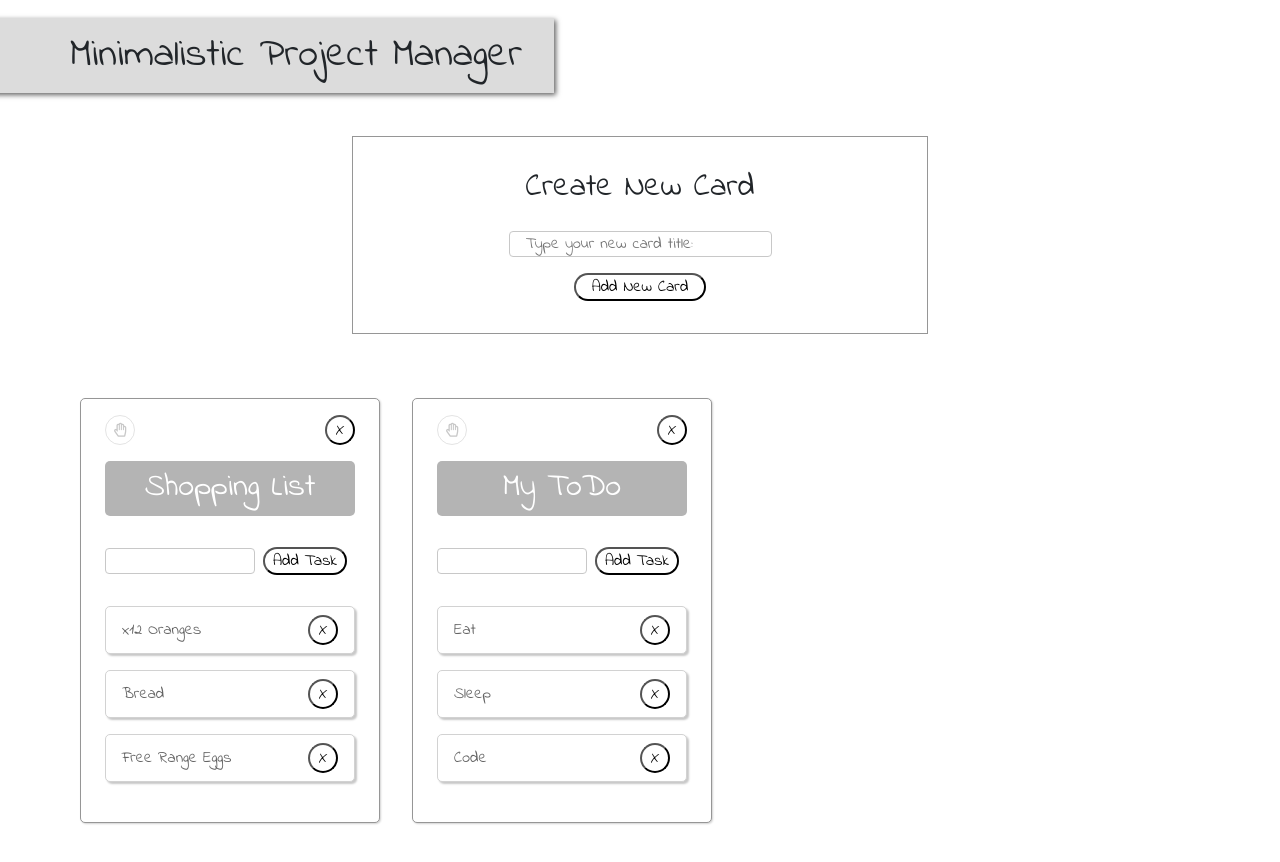
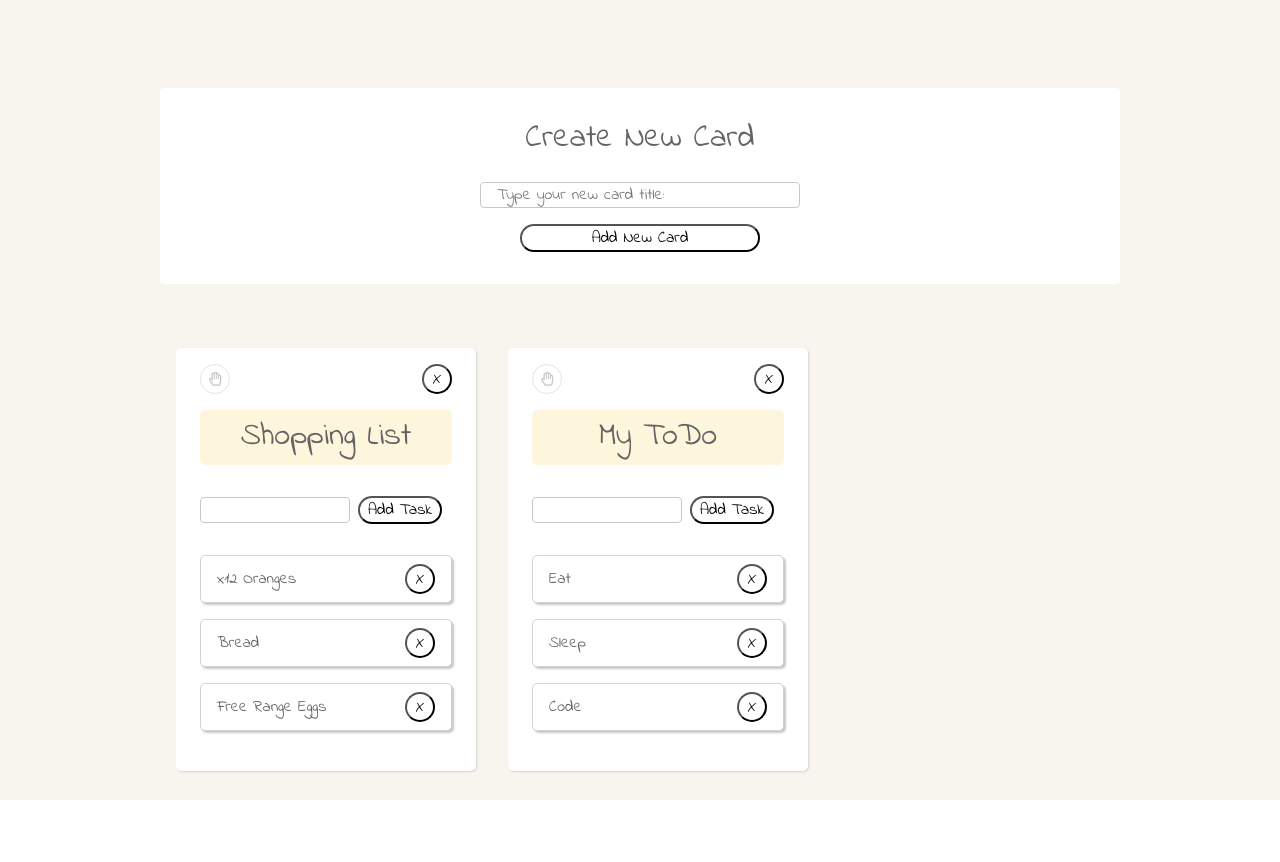
Before and after one commit to mwGHburger/react-dnd-simple-task-manager, a React (Create React App) app: page / in a window 1280 px wide. After the commit the page ends 800 px from the top, so only its background shows below. Built offline with nearby package versions, Linux system fonts and the light colour scheme.

Commit message:
changed styling

```diff
--- a/src/App.css
+++ b/src/App.css
@@ -1,6 +1,9 @@
 .component-app-container {
   font-family: "Indie Flower", cursive;
   padding: 32px 64px;
+  height: 100vh;
+  padding: 2rem 10rem;
+  background: #f7f5ed;
 }
 
 .component-app-container > h1 {
@@ -50,14 +53,11 @@
 
 .add-column-container {
   margin: 56px auto;
-  border: 1px rgba(150, 150, 150) solid;
+  border-radius: 4px;
+  background: #fff;
   padding: 32px 24px;
-  width: 50%;
+  width: 100%;
   transition: 0.5s;
-}
-
-.add-column-container:hover {
-  box-shadow: rgb(200, 200, 200) 5px 5px 2px;
 }
 
 .add-column-container > h1 {
@@ -76,7 +76,7 @@
   padding: 0px 16px;
   border-radius: 4px;
   border: 1px rgb(200, 200, 200) solid;
-  width: 50%;
+  width: 20rem;
   transition: 1s;
 }
 
@@ -90,7 +90,7 @@
   padding: 0px 8px;
   background: none;
   border-radius: 15px;
-  width: 25%;
+  width: 15rem;
 }
 
 .add-column-btn:focus {
--- a/src/App.js
+++ b/src/App.js
@@ -319,7 +319,6 @@ function App() {
       <Droppable droppableId="All-Columns" direction="horizontal" type="column">
         {provided => (
           <div className="component-app-container">
-            <h1>Minimalistic Project Manager</h1>
             {/* Form to add new column*/}
             <AddNewColumnBtn
               handleNewColumnSubmit={handleNewColumnSubmit}
--- a/src/assets/stylesheets/Column.css
+++ b/src/assets/stylesheets/Column.css
@@ -1,8 +1,7 @@
 .component-column-container {
-  background: white;
+  background: #fff;
   margin: 8px 16px;
   padding: 16px 24px;
-  border: 1px rgb(150, 150, 150) solid;
   border-radius: 5px;
   box-shadow: rgb(210, 210, 210) 1px 1px 2px;
   width: 300px;
@@ -10,14 +9,14 @@
 
 .component-column-container:hover {
   transition: 0.5s;
-  box-shadow: rgb(200, 200, 200) 5px 5px 1px;
+  box-shadow: rgb(200, 200, 200) 5px 5px 4px;
 }
 
 .component-column-title {
   font-size: 32px;
   padding: 8px;
-  color: white;
-  background: rgb(180, 180, 180);
+  color: rgb(100, 100, 100);
+  background: #fef5dd;
   border-radius: 5px;
   text-align: center;
 }
--- a/src/assets/stylesheets/Task.css
+++ b/src/assets/stylesheets/Task.css
@@ -18,6 +18,8 @@
 
 .component-task-container > p {
   margin: 0px;
+  word-wrap: break-word;
+  max-width: 186px;
 }
 
 .delete-task-btn {
--- a/src/components/AddNewColumnBtn.js
+++ b/src/components/AddNewColumnBtn.js
@@ -3,7 +3,7 @@ import React from "react";
 const AddNewColumnBtn = props => {
   return (
     <div className="add-column-container">
-      <h1>Create New Card</h1>
+      <h1 style={{ color: "rgb(100, 100, 100)" }}>Create New Card</h1>
       <form className="add-column-form" onSubmit={props.handleNewColumnSubmit}>
         <input
           className="add-column-input"
```
